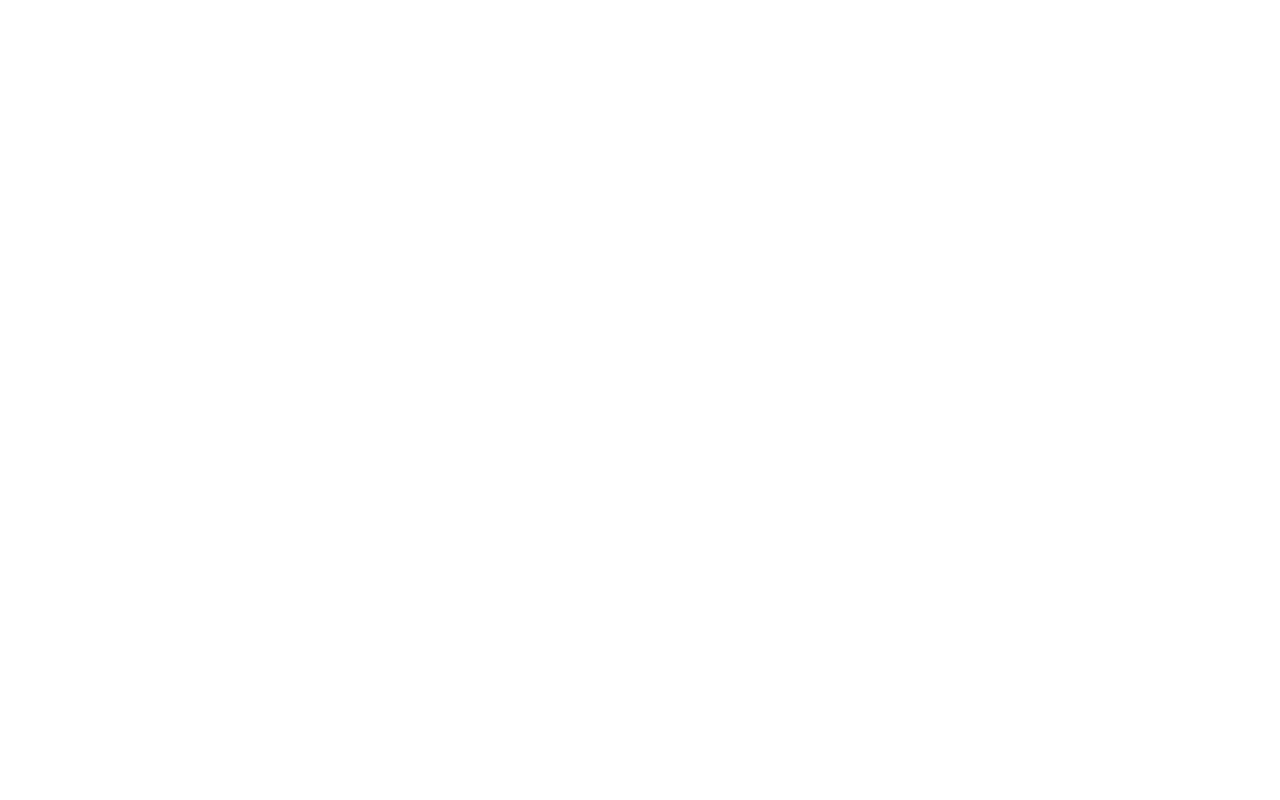
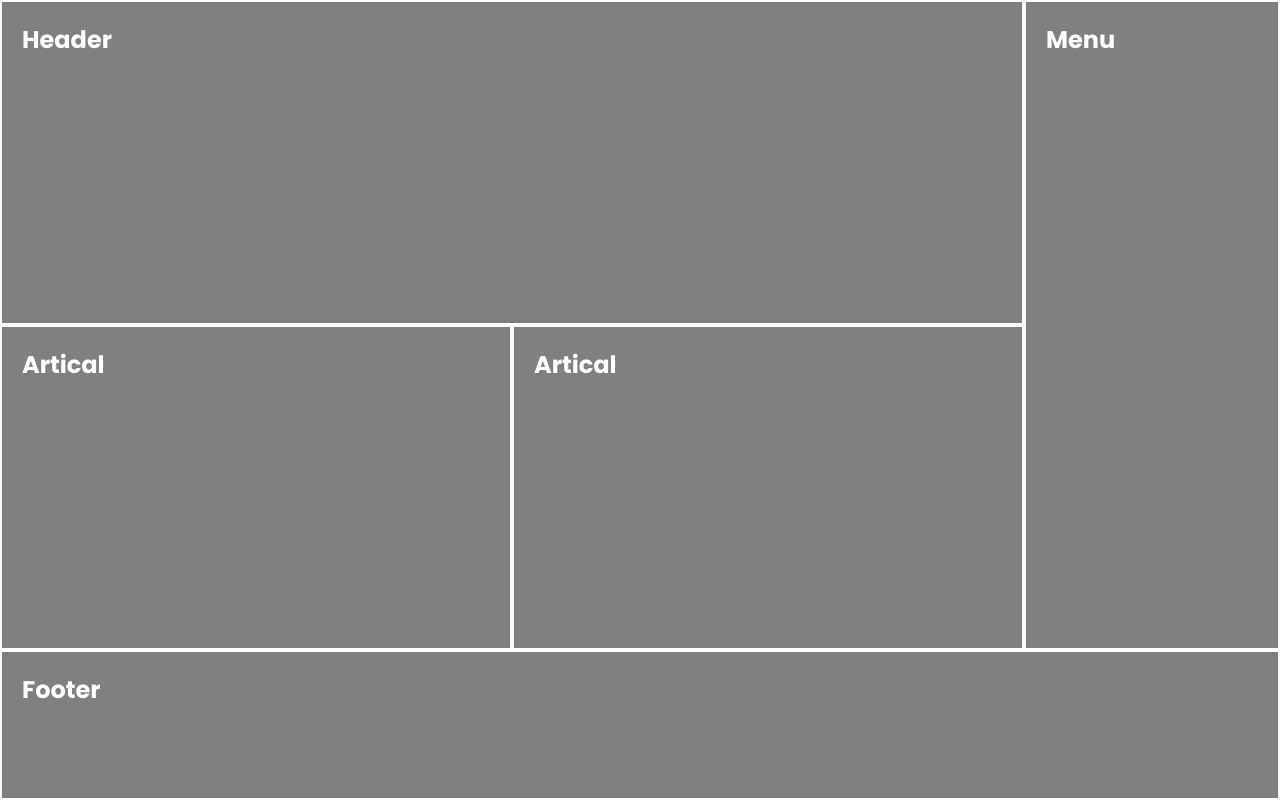
Before and after one commit to GaganiJayasekara/Practical04, a plain HTML site: page index.html in a window 1280 px wide. Drawn offline with Linux system fonts and the light colour scheme.

Commit message:
flex box

```diff
--- a/css/style.css
+++ b/css/style.css
@@ -0,0 +1,52 @@
+@import url(https://fonts.googleapis.com/css?family=Poppins:100,100italic,200,200italic,300,300italic,regular,italic,500,500italic,600,600italic,700,700italic,800,800italic,900,900italic);
+
+*{
+    margin: 0;
+    padding: 0;
+    box-sizing: border-box;
+}
+
+body{
+    height: 100vh;
+    font-family: poppins;
+    color: white;
+}
+
+section{
+    border: 2px solid white;
+    background-color: grey;
+    padding: 20px;
+}
+
+.header{
+    width: 80vw;
+    flex-grow: 1;
+}
+
+.menu{
+    width: 20vw;
+}
+
+.artical{
+    width: 40vw;
+}
+
+.flex-container{
+    display: flex;
+}
+
+.column{
+    flex-direction: column;
+}
+
+.child-01{
+    flex-grow: 1;
+}
+
+.child-02{
+    height: 150px;
+}
+
+.artical-div{
+     flex-grow: 1;
+}
--- a/index.html
+++ b/index.html
@@ -4,8 +4,29 @@
     <meta charset="UTF-8">
     <meta name="viewport" content="width=device-width, initial-scale=1.0">
     <title>Practical 04</title>
+    <link rel="stylesheet" href="css/style.css">
 </head>
-<body>
-
-</body>
+<body class="flex-container column">
+    <div class="flex-container child-01">
+     <div class="flex-container column">
+         <section class="header">
+             <h1>Header</h1>
+         </section>
+         <div class="flex-container artical-div">
+             <section class="artical">
+                 <h1>Artical</h1>
+             </section>
+             <section class="artical">
+                 <h1>Artical</h1>
+             </section>
+         </div>
+     </div>
+     <section class="menu">
+         <h1>Menu</h1>
+       </section>
+     </div>
+     <section class="footer child-02">
+         <h1>Footer</h1>
+     </section>
+ </body>
 </html>
```
